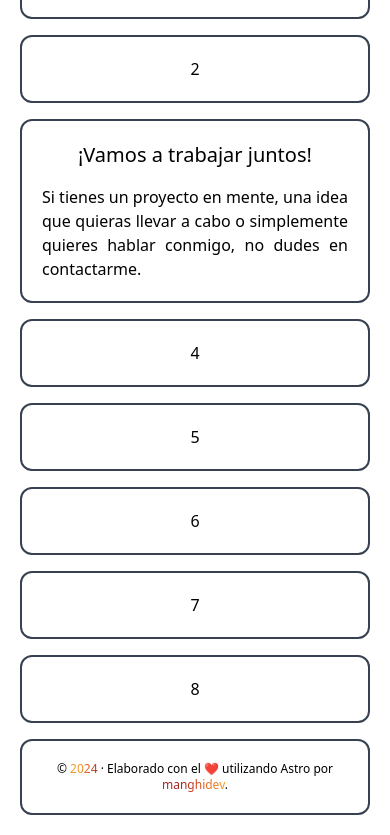
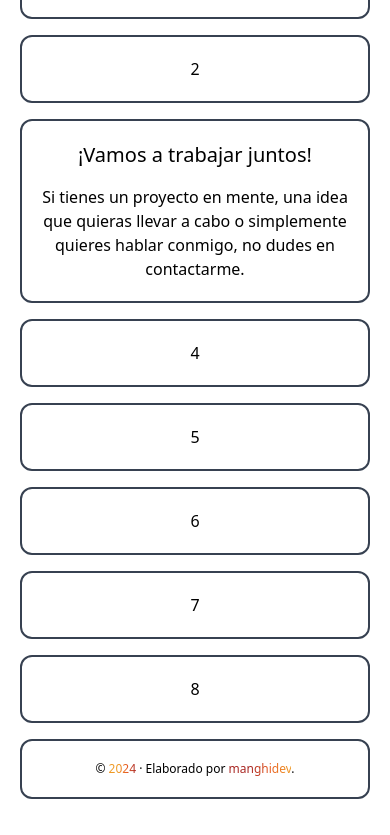
Before and after one commit to IngRicardoRdz/IngRicardoRdz, an Astro site: page / in a window 390 px wide. Shown: the part 485-1320 px from the top of the page. Built offline with nearby package versions, Linux system fonts and the light colour scheme; Astro itself is replaced by a stand-in of ours.

Commit message:
fix: update Card3 and Card9 components

```diff
--- a/src/components/Card3.astro
+++ b/src/components/Card3.astro
@@ -1,8 +1,8 @@
-<div class="card col-span-12 md:col-span-4 lg:col-span-1 row-span-8 lg:row-span-4 text-justify text-wrap truncate">
+<div class="card col-span-12 md:col-span-4 lg:col-span-1 row-span-8 lg:row-span-4 text-wrap truncate">
     <h1 class="text-xl text-center pb-4">
         ¡Vamos a trabajar juntos!
     </h1>
-    <p>
+    <p class="text-center md:text-justify">
         Si tienes un proyecto en mente, una idea que quieras llevar a cabo o simplemente quieres hablar conmigo, no dudes en contactarme.
     </p>
 </div>
--- a/src/components/Card9.astro
+++ b/src/components/Card9.astro
@@ -4,7 +4,6 @@ const year = new Date().getFullYear();
 
 <div class="card col-span-12 md:col-span-4 lg:col-span-1 center text-center text-xs">
     <div>
-        © <span class="myTextGradient">{year}</span> · Elaborado con el ❤️ utilizando
-        Astro por <span class="mtTextGradientReverse">manghidev</span>.
+        © <span class="myTextGradient">{year}</span> · Elaborado por <span class="mtTextGradientReverse">manghidev</span>.
     </div>
 </div>
```
